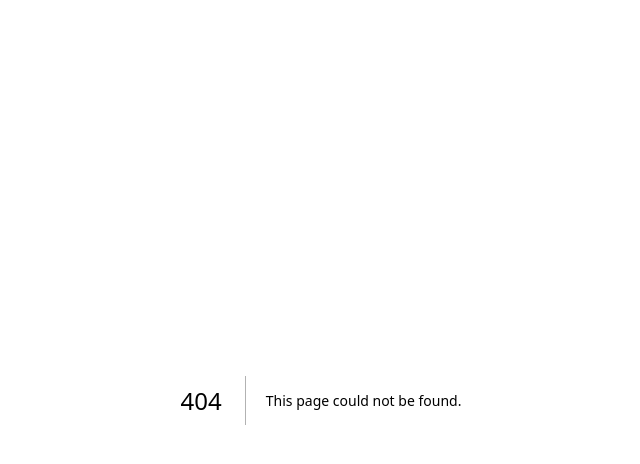
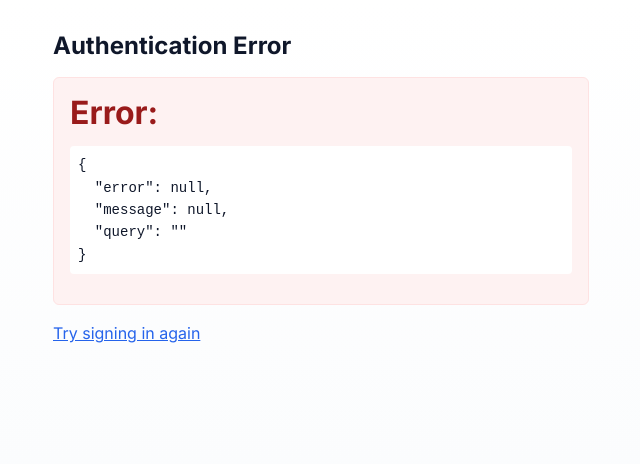
Before and after one commit to lolusoleye/personal-website, a Next.js app: page /auth/error in a window 1280 px wide. Before the commit this address had no page. Shown: the top 464 px of the page, without its empty margins (319-959 px from the left). Built offline with nearby package versions, Linux system fonts and the light colour scheme.

Commit message:
Fix auth configuration and error handling

```diff
--- /dev/null
+++ b/app/auth/error/page.tsx
@@ -0,0 +1,39 @@
+'use client'
+
+import { useSearchParams } from 'next/navigation'
+import Link from 'next/link'
+
+export default function AuthError() {
+  const searchParams = useSearchParams()
+  const error = searchParams.get('error')
+  const message = searchParams.get('message')
+
+  return (
+    <div style={{ padding: '2rem', maxWidth: '600px', margin: '0 auto' }}>
+      <h1 style={{ fontSize: '1.5rem', fontWeight: 'bold', marginBottom: '1rem' }}>Authentication Error</h1>
+      <div style={{
+        padding: '1rem',
+        border: '1px solid #fee2e2',
+        borderRadius: '0.375rem',
+        background: '#fef2f2'
+      }}>
+        <h2 style={{ color: '#991b1b', marginBottom: '0.5rem' }}>Error: {error}</h2>
+        {message && <p style={{ marginBottom: '1rem' }}>Message: {message}</p>}
+        <pre style={{
+          background: '#fff',
+          padding: '0.5rem',
+          borderRadius: '0.25rem',
+          fontSize: '0.875rem',
+          whiteSpace: 'pre-wrap'
+        }}>
+          {JSON.stringify({ error, message, query: searchParams.toString() }, null, 2)}
+        </pre>
+      </div>
+      <div style={{ marginTop: '1rem' }}>
+        <Link href="/auth/signin" style={{ color: '#2563eb', textDecoration: 'underline' }}>
+          Try signing in again
+        </Link>
+      </div>
+    </div>
+  )
+}
--- a/auth.config.ts
+++ b/auth.config.ts
@@ -1,24 +1,61 @@
 import type { NextAuthConfig } from 'next-auth'
 import GitHub from 'next-auth/providers/github'
 
-export const authConfig = {
+export default {
   providers: [
     GitHub({
       clientId: process.env.GITHUB_ID,
       clientSecret: process.env.GITHUB_SECRET,
     }),
   ],
+  secret: process.env.NEXTAUTH_SECRET,
+  pages: {
+    signIn: '/auth/signin',
+    error: '/auth/error',
+  },
   callbacks: {
+    async signIn({ user, account, profile }) {
+      if (account?.provider === 'github') {
+        return true
+      }
+      return false
+    },
+    async session({ session, token }) {
+      if (session.user) {
+        session.user.name = token.sub
+      }
+      return session
+    },
+  },
+  events: {
+    async error(error) {
+      console.error('NextAuth Error:', error)
+    },
+    async signIn({ user, account, profile }) {
+      console.log('Sign in attempt:', {
+        user: user?.name,
+        provider: account?.provider,
+        error: account?.error
+      })
+    }
+  },
+  callbacks: {
+    async authorized({ auth, request: { nextUrl } }) {
+      const isLoggedIn = !!auth?.user
+      const isAdmin = auth?.user?.name === process.env.ADMIN_GITHUB_USERNAME
+      const isAdminPage = nextUrl.pathname.startsWith('/admin')
+
+      if (isAdminPage) {
+        return isLoggedIn && isAdmin
+      }
+
+      return true
+    },
     async session({ session, token }) {
       if (session?.user) {
         session.user.name = token.sub
       }
       return session
-    },
-  },
-  pages: {
-    signIn: '/auth/signin',
-  },
+    }
+  }
 } satisfies NextAuthConfig
-
-export default authConfig
```
Also changed, not shown: app/admin/page.tsx (+8 -11 lines), app/auth/signin/page.tsx (+26 -1 lines), middleware.ts (+15 -18 lines).
